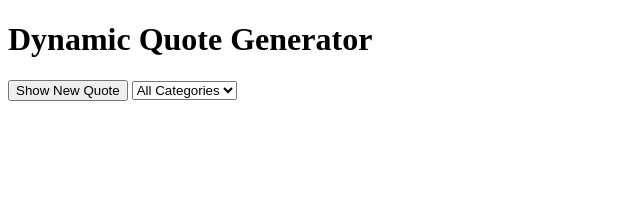
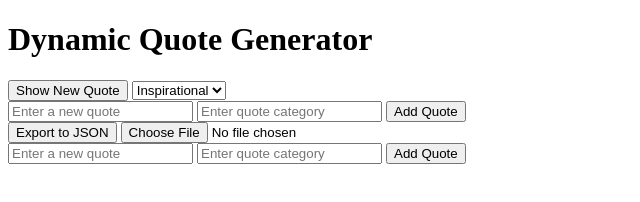
Before and after one commit to omniaEE/alx_fe_javascript, a plain HTML site: page dom-manipulation/index.html in a window 1280 px wide. Shown: the whole page, without its empty margins (0-640 px from the left). Drawn offline with Linux system fonts and the light colour scheme.

Commit message:
Update index.html

```diff
--- a/dom-manipulation/index.html
+++ b/dom-manipulation/index.html
@@ -11,4 +11,15 @@
   <button id="newQuote">Show New Quote</button>
   <select id="categoryFilter" onchange="filterQuotes()">
     <option value="all">All Categories</option>
-    <!-- Dynam
+    <!-- Dynamically populated categories -->
+  </select>
+  <div id="addQuoteForm">
+    <input id="newQuoteText" type="text" placeholder="Enter a new quote" />
+    <input id="newQuoteCategory" type="text" placeholder="Enter quote category" />
+    <button onclick="addQuote()">Add Quote</button>
+  </div>
+  <button id="exportToJson">Export to JSON</button>
+  <input id="importFile" type="file" />
+  <script src="script.js"></script>
+</body>
+</html>
```
